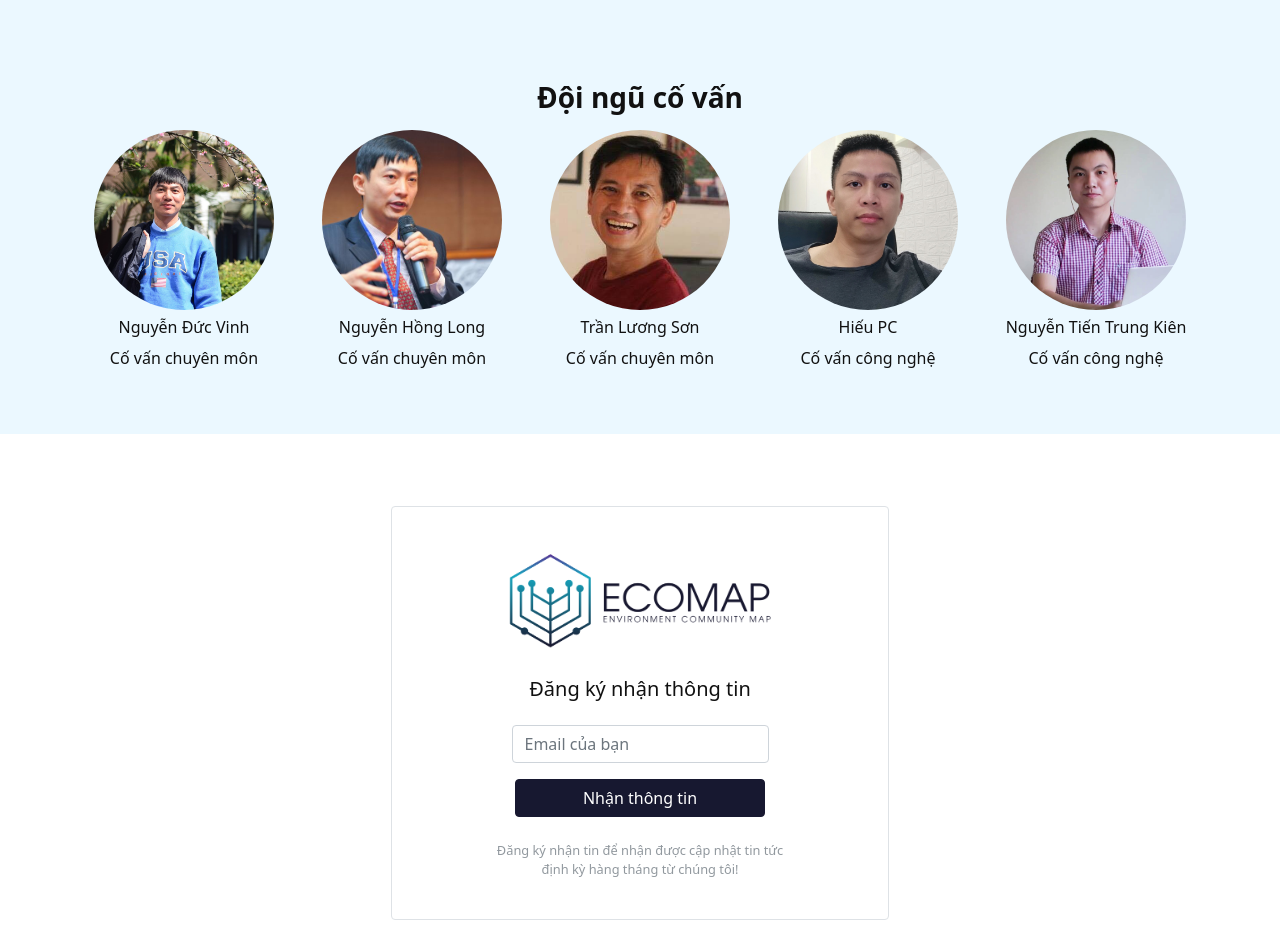
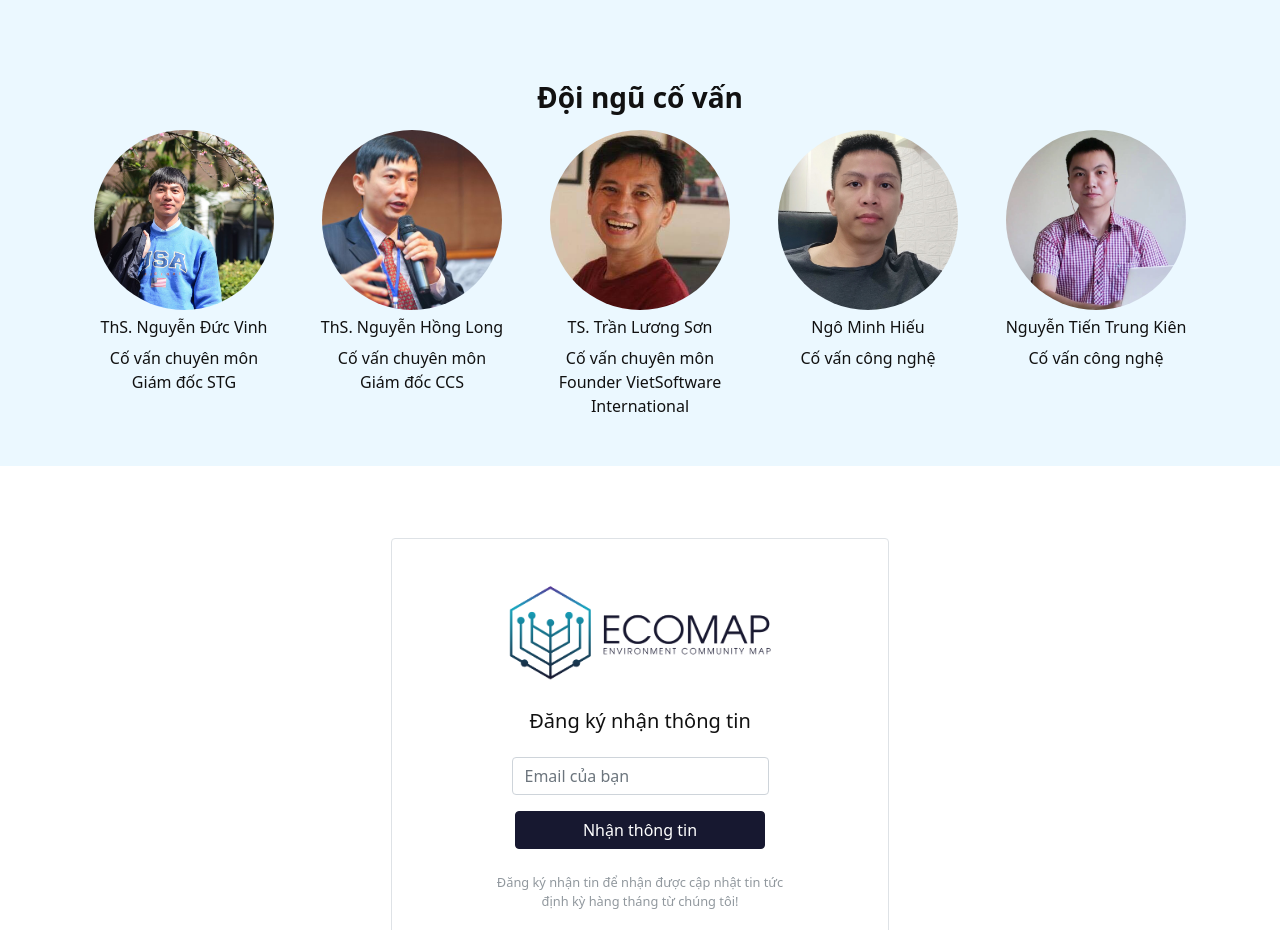
Before and after one commit to kc97ble/ecomap-web-0105, a React app: page / in a window 1280 px wide. Shown: the part 2880-3810 px from the top of the page. Built offline with nearby package versions, Linux system fonts and the light colour scheme; the HTML template or start-up script is replaced by a standard one.

Commit message:
Improve SectionTeamIntro2

```diff
--- a/src/containers/PageHome/components/SectionTeamIntro2/index.tsx
+++ b/src/containers/PageHome/components/SectionTeamIntro2/index.tsx
@@ -20,7 +20,7 @@ export default function SectionTeamIntro2() {
             <h3 className="fw-bold my-2 text-center">Đội ngũ cố vấn</h3>
           </Col>
         </Row>
-        <Row>
+        <Row className="align-items-start">
           <Col className="d-flex flex-column justify-content-center align-items-center">
             <Image
               src={imgNguyenDucVinh}
@@ -30,10 +30,9 @@ export default function SectionTeamIntro2() {
               rounded={true}
               style={{ objectFit: "cover" }}
             />
-            <h6 className="text-center mt-2">Nguyễn Đức Vinh</h6>
-            <p className="text-center" style={{ fontWeight: "300" }}>
-              Cố vấn chuyên môn
-            </p>
+            <h6 className="text-center mt-2">ThS. Nguyễn Đức Vinh</h6>
+            <div className="text-center fw-light">Cố vấn chuyên môn</div>
+            <div className="text-center fw-light">Giám đốc STG</div>
           </Col>
           <Col className="d-flex flex-column justify-content-center align-items-center">
             <Image
@@ -44,10 +43,9 @@ export default function SectionTeamIntro2() {
               rounded={true}
               style={{ objectFit: "cover" }}
             />
-            <h6 className="text-center mt-2">Nguyễn Hồng Long</h6>
-            <p className="text-center" style={{ fontWeight: "300" }}>
-              Cố vấn chuyên môn
-            </p>
+            <h6 className="text-center mt-2">ThS. Nguyễn Hồng Long</h6>
+            <div className="text-center fw-light">Cố vấn chuyên môn</div>
+            <div className="text-center fw-light">Giám đốc CCS</div>
           </Col>
           <Col className="d-flex flex-column justify-content-center align-items-center">
             <Image
@@ -58,10 +56,11 @@ export default function SectionTeamIntro2() {
               rounded={true}
               style={{ objectFit: "cover" }}
             />
-            <h6 className="text-center mt-2">Trần Lương Sơn</h6>
-            <p className="text-center" style={{ fontWeight: "300" }}>
-              Cố vấn chuyên môn
-            </p>
+            <h6 className="text-center mt-2">TS. Trần Lương Sơn</h6>
+            <div className="text-center fw-light">Cố vấn chuyên môn</div>
+            <div className="text-center fw-light">
+              Founder VietSoftware International
+            </div>
           </Col>
           <Col className="d-flex flex-column justify-content-center align-items-center">
             <Image
@@ -72,10 +71,8 @@ export default function SectionTeamIntro2() {
               rounded={true}
               style={{ objectFit: "cover" }}
             />
-            <h6 className="text-center mt-2">Hiếu PC</h6>
-            <p className="text-center" style={{ fontWeight: "300" }}>
-              Cố vấn công nghệ
-            </p>
+            <h6 className="text-center mt-2">Ngô Minh Hiếu</h6>
+            <div className="text-center fw-light">Cố vấn công nghệ</div>
           </Col>
           <Col className="d-flex flex-column justify-content-center align-items-center">
             <Image
@@ -87,7 +84,7 @@ export default function SectionTeamIntro2() {
               style={{ objectFit: "cover" }}
             />
             <h6 className="text-center mt-2">Nguyễn Tiến Trung Kiên</h6>
-            <p className="text-center fw-light">Cố vấn công nghệ</p>
+            <div className="text-center fw-light">Cố vấn công nghệ</div>
           </Col>
         </Row>
       </Container>
```
